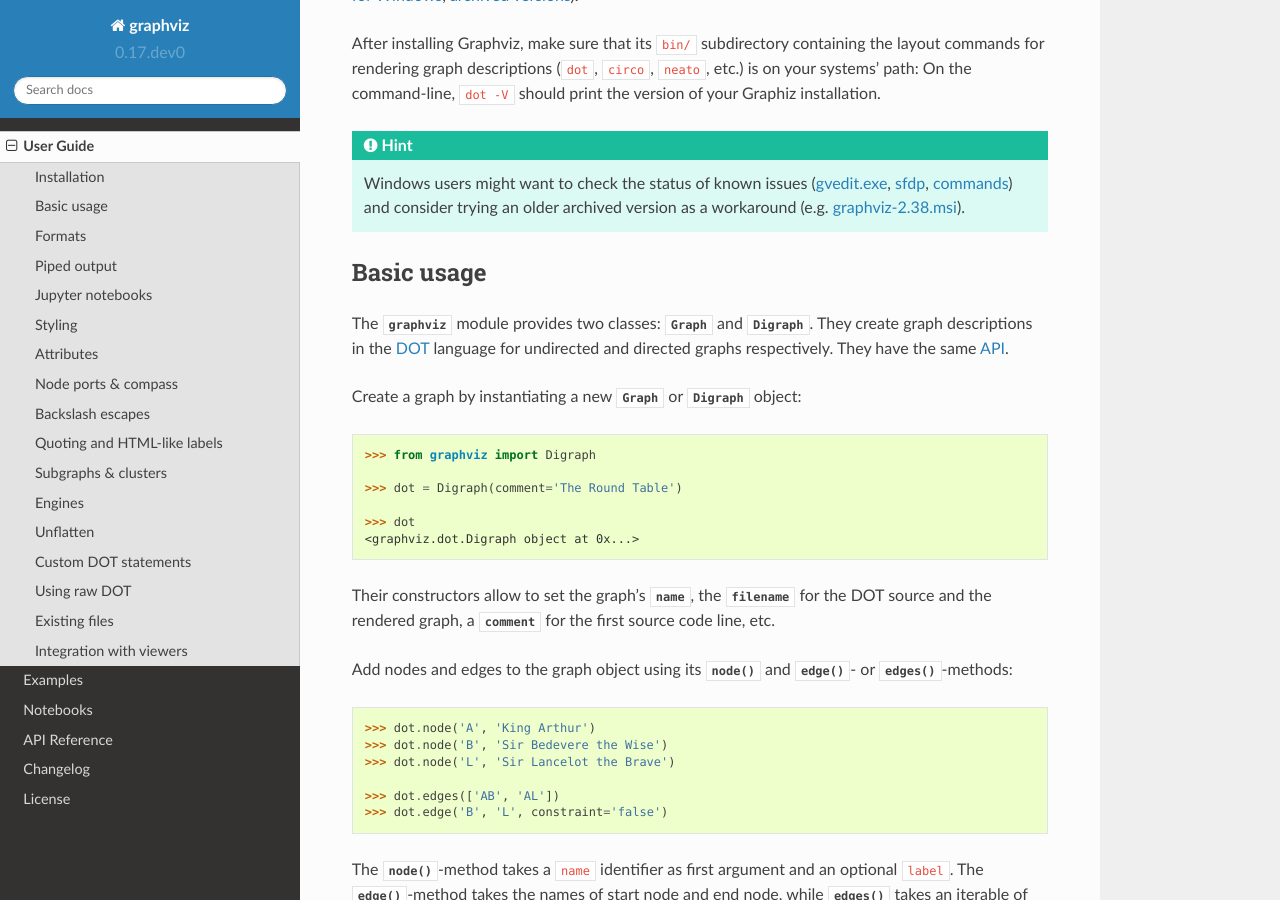
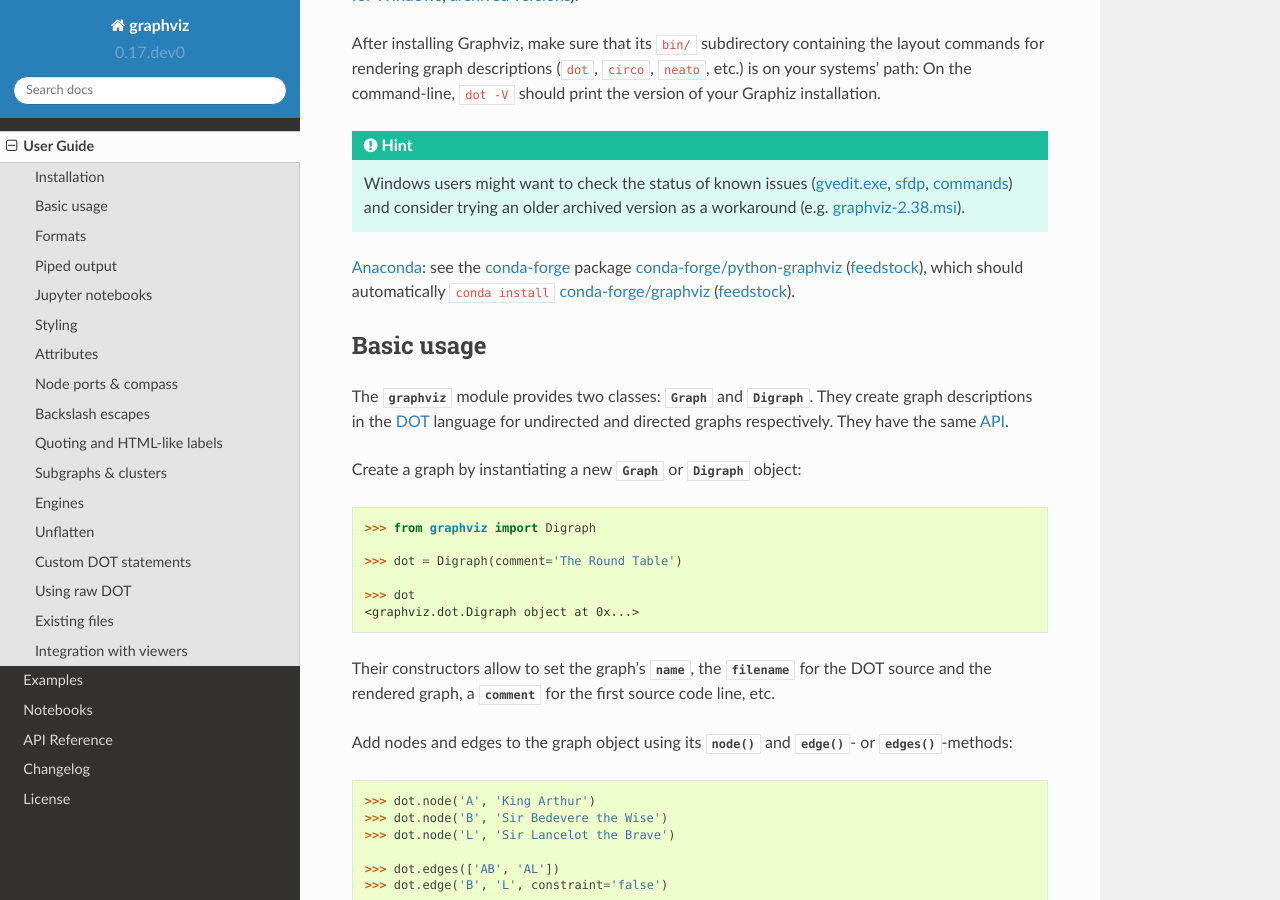
Before and after one commit to xflr6/graphviz, a Sphinx documentation site: the page built from docs/manual.rst, in a window 1280 px wide and 900 px high, scrolled down 469 px. Built offline with Sphinx 7.4.7 and the Read the Docs theme 2.0.0, drawn with Linux system fonts in a browser that asks for light colours; the version number is read from the project's files by our own code.

Commit message:
add pointers to conda-forge/python-graphviz to install documentation
- fix 129

```diff
--- a/docs/manual.rst
+++ b/docs/manual.rst
@@ -37,6 +37,13 @@ should print the version of your Graphiz installation.
     __ https://gitlab.com/graphviz/graphviz/-/issues/1269
     __ https://gitlab.com/graphviz/graphviz/-/issues/1753
     __ https://www2.graphviz.org/Archive/stable/windows/graphviz-2.38.msi
+
+Anaconda_: see the conda-forge_ package
+`conda-forge/python-graphviz <conda-forge-python-graphviz_>`_
+(`feedstock <conda-forge-python-graphviz-feedstock_>`_),
+which should automatically ``conda install``
+`conda-forge/graphviz <conda-forge-graphviz_>`_
+(`feedstock <conda-forge-graphviz-feedstock_>`_).
 
 
 Basic usage
@@ -662,6 +669,12 @@ cycles.
 .. _download page: https://www.graphviz.org/download/
 .. _installation procedure for Windows: https://forum.graphviz.org/t/new-simplified-installation-procedure-on-windows/224
 .. _archived versions: https://www2.graphviz.org/Archive/stable/
+.. _Anaconda: https://docs.anaconda.com/anaconda/install/
+.. _conda-forge: https://conda-forge.org
+.. _conda-forge-python-graphviz: https://anaconda.org/conda-forge/python-graphviz
+.. _conda-forge-python-graphviz-feedstock: https://github.com/conda-forge/python-graphviz-feedstock
+.. _conda-forge-graphviz: https://anaconda.org/conda-forge/graphviz
+.. _conda-forge-graphviz-feedstock: https://github.com/conda-forge/graphviz-feedstock
 .. _DOT: https://www.graphviz.org/doc/info/lang.html
 .. _output file format: https://www.graphviz.org/doc/info/output.html
 .. _appearance: https://www.graphviz.org/doc/info/attrs.html
```
Also changed, not shown: README.rst (+14 -0 lines).
